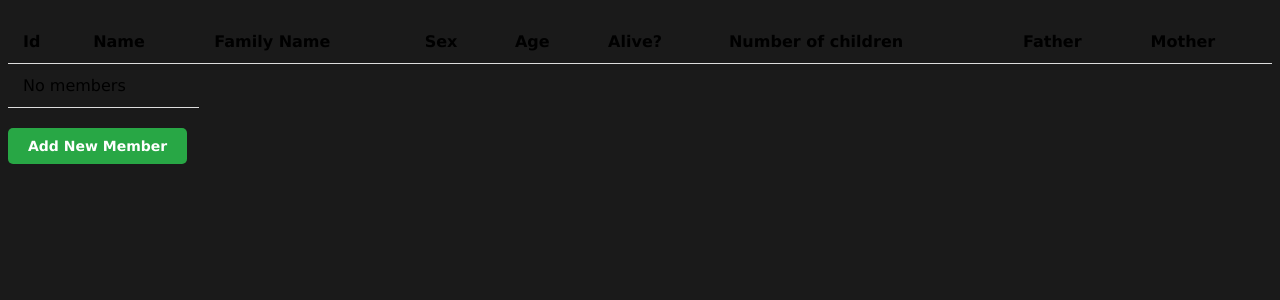
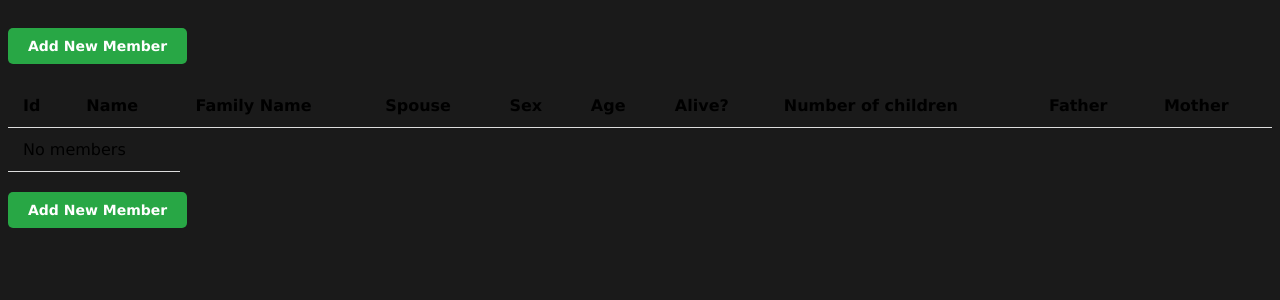
Before and after one commit to arturgorski14/FamilyTree, a Django app: page /members/ in a window 1280 px wide. Shown: the top 300 px of the page. Run offline with Django 5.2, Linux system fonts and the light colour scheme.

Commit message:
feat: Marriages

```diff
--- a/familly_tree/members/templates/all_members.html
+++ b/familly_tree/members/templates/all_members.html
@@ -3,12 +3,16 @@
 {% block title %}<h1>Members</h1>{% endblock %}
 
 {% block content %}
+
+{% include "add_button.html" %}
+
 <table class="members-table">
   <thead>
     <tr>
       <th>Id</th>
       <th>Name</th>
       <th>Family Name</th>
+      <th>Spouse</th>
       <th>Sex</th>
       <th>Age</th>
       <th>Alive?</th>
@@ -30,6 +34,14 @@
       </td>
       <td>
         {{ member.family_name }}
+      </td>
+      <td>
+
+        {% if member.current_spouse %}
+            <a href="{% url 'members:details' member.current_spouse.pk %}" >{{ member.current_spouse }}</a>
+        {% else %}
+            -
+        {% endif %}
       </td>
       <td>
         {% if member.sex == 'm' %}
--- a/familly_tree/members/templates/choose_child.html
+++ b/familly_tree/members/templates/choose_child.html
@@ -1,6 +1,7 @@
 {% extends "master.html" %}
 
 {% block content %}
+    <div style="margin: auto;width: 50%;">
         <h1>Choose an Existing Child for {{ parent.firstname }} {{ parent.lastname }}</h1>
 
         <ul>
@@ -14,4 +15,5 @@
         </ul>
 
         <p><a href="{% url 'members:details' parent.id %}">Back to Parent Details</a></p>
+    </div>
 {% endblock %}
--- a/familly_tree/members/templates/details.html
+++ b/familly_tree/members/templates/details.html
@@ -27,6 +27,8 @@
             {% endif %}
         </ul>
         <p><a href="{% url 'members:choose_child' member.id %}">Add an existing child</a></p>
+
+        <p><a href="{% url 'members:member_marriages' member.id %}">Marriages</a></p>
 
 
         {% if member.father_id %}
--- a/familly_tree/members/templatetags/family_tree_tags.py
+++ b/familly_tree/members/templatetags/family_tree_tags.py
@@ -48,7 +48,7 @@ def display_family_member_spouses(member):  # TODO: write tests!
             spouse = spouse_data.spouse
             married = spouse_data.married
             url = reverse("members:details", args=[spouse.pk])
-            title = "Spouse" if married else "Ex-spouse"
+            title = "Spouse"
             if married:
                 items.append(
                     f'<div class="{class_name}">{title.title()}: <br><a href="{url}">{spouse}</a></div>'
--- a/familly_tree/members/urls.py
+++ b/familly_tree/members/urls.py
@@ -21,4 +21,20 @@ urlpatterns = [
         views.add_child_to_parent,
         name="add_child_to_parent",
     ),
+    path(f"{app_name}/<int:member_id>/marriages/", views.MemberMarriagesView.as_view(), name="member_marriages"),
+    path(
+        f"{app_name}/<int:member_id>/marry/",
+        views.MarryMemberCreateView.as_view(),
+        name="marry_member_form",
+    ),
+    path(
+        f"{app_name}/<int:member_id>/marry/<int:spouse_id>/",
+        views.marry_member,
+        name="marry_member",
+    ),
+    path(
+        f"{app_name}/<int:member_id>/divorce/<int:spouse_id>/",
+        views.divorce_member,
+        name="divorce_member",
+    ),
 ]
--- a/familly_tree/members/views.py
+++ b/familly_tree/members/views.py
@@ -1,10 +1,17 @@
 from django.db.models import Q
+from django.http import HttpResponseRedirect
 from django.shortcuts import get_object_or_404, redirect, render
-from django.views.generic import (CreateView, DeleteView, DetailView, ListView,
-                                  UpdateView)
+from django.urls import reverse_lazy, reverse
+from django.views.generic import (
+    CreateView,
+    DeleteView,
+    DetailView,
+    ListView,
+    UpdateView,
+)
 
-from .forms import MemberForm
-from .models import Member
+from .forms import MemberForm, MarryMemberForm
+from .models import Member, MartialRelationship
 
 
 class AllMembers(ListView):
@@ -92,3 +99,54 @@ def add_child_to_parent(request, parent_id, child_id):
 
     # Redirect back to the parent details page
     return redirect("members:details", parent_id)
+
+
+class MemberMarriagesView(ListView):
+    model = MartialRelationship
+    template_name = "member_marriages.html"
+    context_object_name = "marriages"
+
+    def get_queryset(self):
+        member_id = self.kwargs["member_id"]
+        return MartialRelationship.objects.filter(member_id=member_id).select_related("spouse")
+
+    def get_context_data(self, **kwargs):
+        context = super().get_context_data(**kwargs)
+        context["member"] = get_object_or_404(Member, pk=self.kwargs["member_id"])
+        return context
+
+
+class MarryMemberCreateView(CreateView):
+    model = MartialRelationship
+    fields = ["spouse"]
+    template_name = "marry_member_form.html"
+
+    def get_context_data(self, **kwargs):
+        context = super().get_context_data(**kwargs)
+        context["member_id"] = self.kwargs["member_id"]
+        return context
+
+    def form_valid(self, form):
+        member = get_object_or_404(Member, pk=self.kwargs["member_id"])
+        spouse = form.cleaned_data["spouse"]
+
+        MartialRelationship.marry(member, spouse)
+
+        return HttpResponseRedirect(self.get_success_url())
+
+    def get_success_url(self):
+        return reverse("members:member_marriages", kwargs={"member_id": self.kwargs["member_id"]})
+
+
+def marry_member(request, member_id, spouse_id):
+    member = get_object_or_404(Member, pk=member_id)
+    spouse = get_object_or_404(Member, pk=spouse_id)
+    MartialRelationship.marry(member, spouse)
+    return redirect("members:member_marriages", member_id=member_id)
+
+
+def divorce_member(request, member_id, spouse_id):
+    member = get_object_or_404(Member, pk=member_id)
+    spouse = get_object_or_404(Member, pk=spouse_id)
+    MartialRelationship.divorce(member, spouse)
+    return redirect("members:member_marriages", member_id=member_id)
```
Also changed, not shown: familly_tree/members/admin.py (+6 -1 lines), familly_tree/members/forms.py (+14 -1 lines), familly_tree/members/models.py (+8 -1 lines), familly_tree/members/templates/marry_member_form.html (added, +15 -0 lines), familly_tree/members/templates/member_marriages.html (added, +33 -0 lines), familly_tree/members/tests/test_members.py (+72 -3 lines), familly_tree/members/tests/test_templatetags.py (+5 -2 lines). Lines whose indentation alone changed are shown as unchanged.
